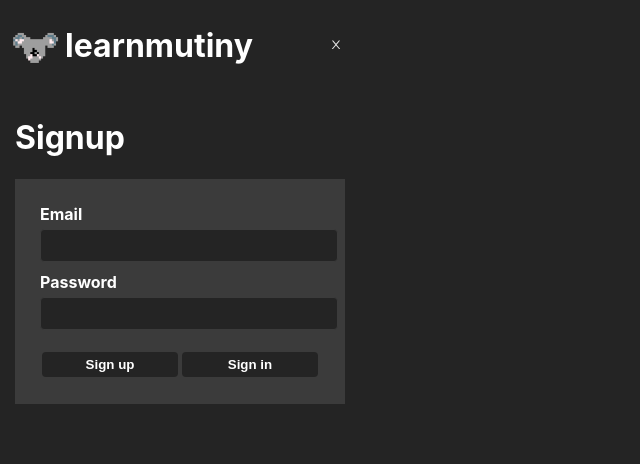
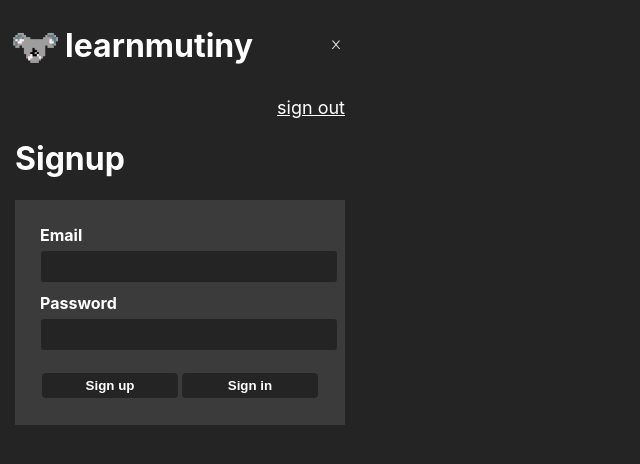
Before and after one commit to zionmelson/chrome_extension, a React (Create React App) app: page / in a window 1280 px wide. Shown: the top 464 px of the page, without its empty margins (0-640 px from the left). Built offline with nearby package versions, Linux system fonts and the light colour scheme.

Commit message:
redirect to bookmark after signin and singup, implement signout option

```diff
--- a/src/components/Signup.js
+++ b/src/components/Signup.js
@@ -1,4 +1,5 @@
 import React, { useState } from "react";
+import { useNavigate } from "react-router-dom";
 import Footer from "./Footer";
 import Header from "./Header";
 import "./index.css";
@@ -11,6 +12,7 @@ const Signup = () => {
   const [isAuthorized, setAuthorized] = useState(
     localStorage.getItem("userLogedIn")
   );
+  const navigate = useNavigate();
 
   const handleUsernameChange = (e) => {
     setUsername(e.target.value);
@@ -35,10 +37,12 @@ const Signup = () => {
           localStorage.setItem("access", result.access);
           localStorage.setItem("userLogedIn", true);
           localStorage.setItem("email", username);
+          setAuthorized(result.success);
+          navigate("/bookmark")
         } else {
           setError(true);
+          setAuthorized(result.success);
         }
-        setAuthorized(result.success);
       }
     );
   };
@@ -68,8 +72,9 @@ const Signup = () => {
                 localStorage.setItem("userLogedIn", true);
                 localStorage.setItem("email", username);
                 setSignedup(true);
+                setAuthorized(result.success);
+                navigate("/bookmark")
               }
-              setAuthorized(result.success);
             }
           );
         }
@@ -77,10 +82,19 @@ const Signup = () => {
     );
   };
 
+  const handleSignout = () => {
+    localStorage.removeItem("refresh");
+    localStorage.removeItem("access");
+    localStorage.removeItem("userLogedin");
+    localStorage.removeItem("email");
+    setAuthorized(false);
+  }
+
   return (
     <div>
       <Header />
       <div className="bottom-container">
+        <div className="signout-button" onClick={handleSignout}>sign out</div>
         {isAuthorized ? (
           <>
             <div className="temp-container">
--- a/src/components/index.css
+++ b/src/components/index.css
@@ -217,3 +217,16 @@ input[type="password"] {
 #password {
   width: 100%;
 }
+
+
+.signout-button {
+  width: 100%;
+  text-align: end;
+  text-decoration: underline;
+  font-size: large;
+}
+
+.signout-button:hover {
+  cursor: pointer;
+  color: rgb(201, 59, 16);
+}
```
Also changed, not shown: 1 other file (tests, documents, lock files or other folders).
